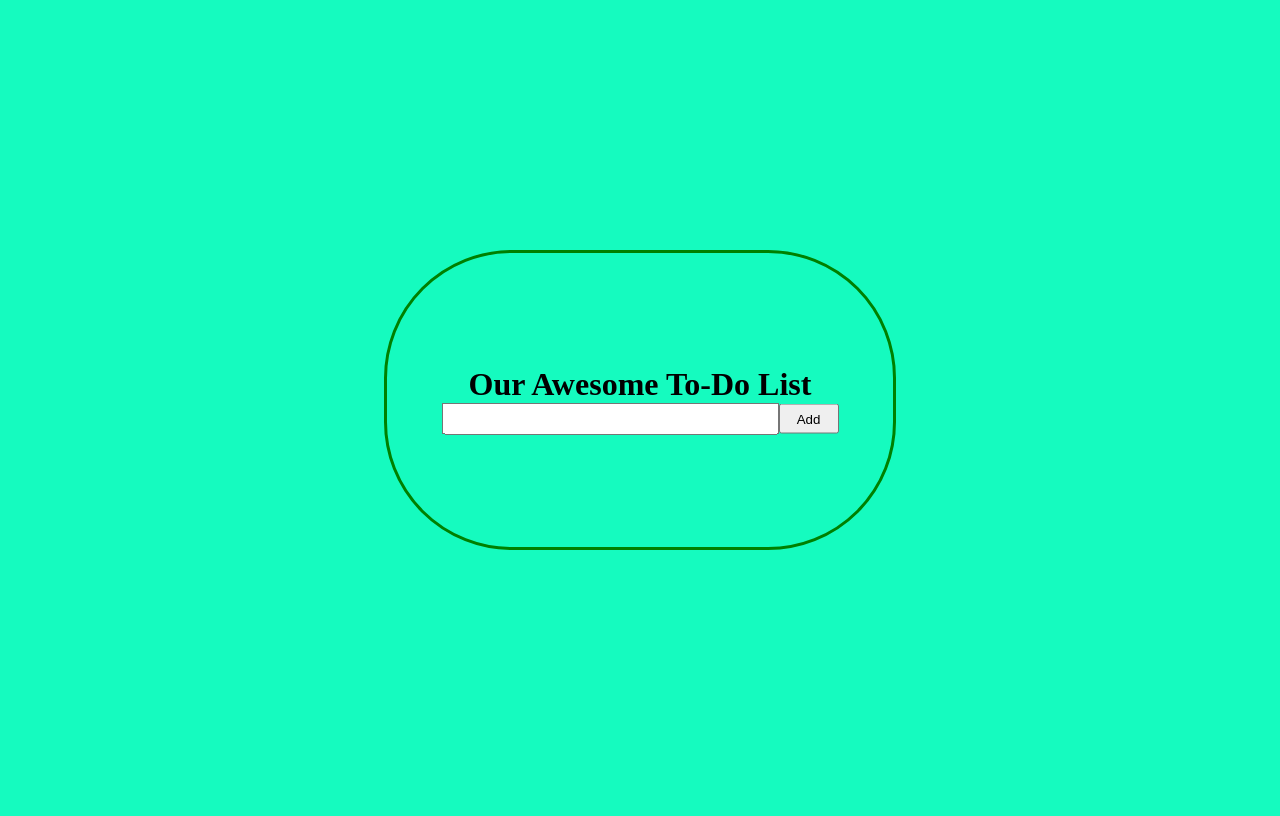
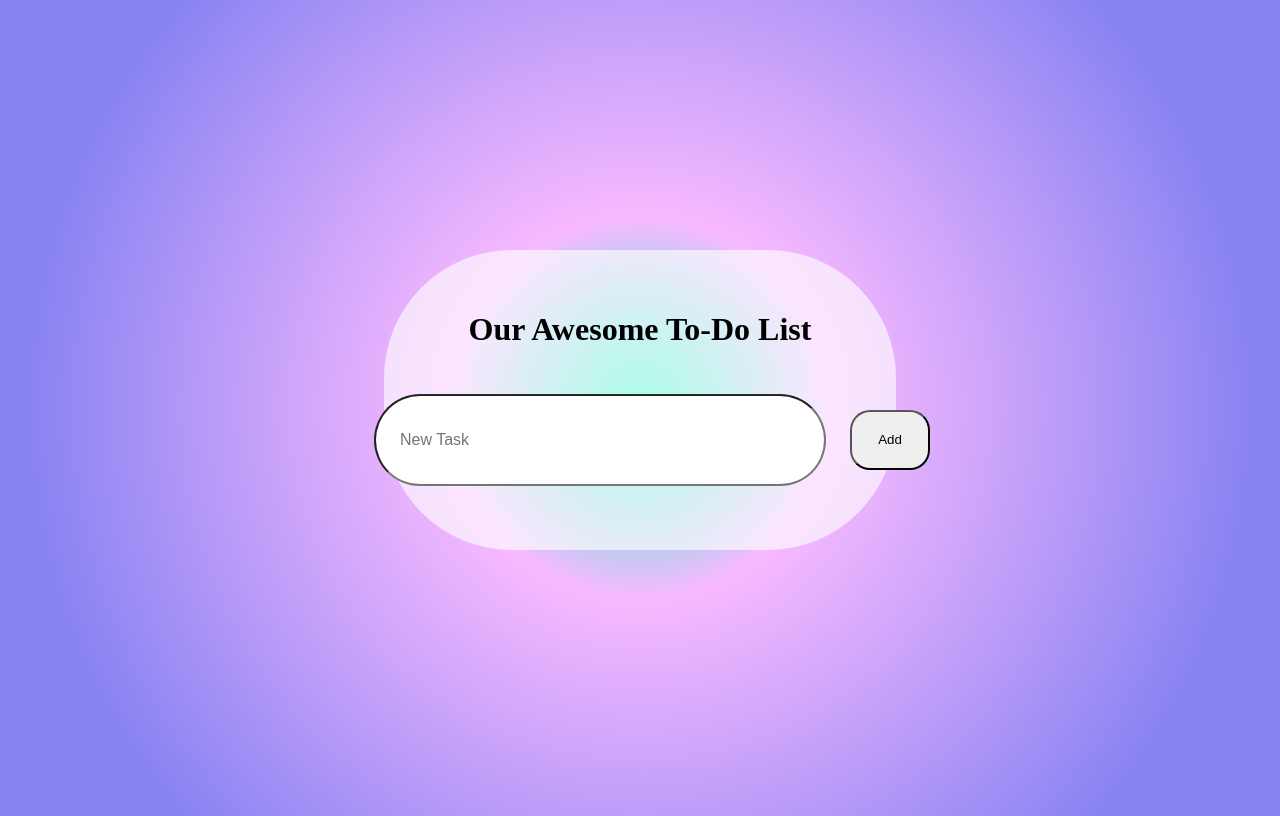
Before and after one commit to PriyankaBed/To_do_List, a plain HTML site: page index.html in a window 1280 px wide. Drawn offline with Linux system fonts and the light colour scheme.

Commit message:
css styling and gradiant fix

```diff
--- a/index.html
+++ b/index.html
@@ -13,7 +13,7 @@
             <div class="contentarea">
                 <h1>Our Awesome To-Do List</h1>
                 <div class="inline">
-                        <textarea name="task" value="New Task" id="task" cols="40" rows="2"></textarea>
+                        <input type="text" id="task" placeholder="New Task">
                         <button id="push"> Add </button>
                 </div>
             </div>
--- a/style.css
+++ b/style.css
@@ -1,24 +1,27 @@
-*{
-    margin: 0;
-    padding: 0;
-    box-sizing: border-box;
-}
 
 body {
     background: rgb(21,251,191);
     background-image: radial-gradient(circle, rgba(21,251,191,1) 0%, rgba(247,185,255,1) 25%, rgba(136,131,242,1) 81%);
+    width: 100vw;
+    height: 100vh;
 }
 
 #task{
-    resize: none;
+    border-radius: 5em;
+    width: 25em;
+    height: 2.5em;
+    padding: 1.5em;
+    margin: 1.5em;
+    font-size: 1em;
 }
 
 #push{
-    height: 30px;
-    width: 60px;
+    height: 4.5em;
+    width: 6em;
     float: center;
     position: relative;
     cursor: pointer;
+    border-radius: 1.5em;
 }
 
 .container{
@@ -27,7 +30,7 @@ body {
     height: 300px;
     width: 400px;
     position: relative;
-    border: 3px solid green;
+    background-color: rgba(255, 255, 255, 0.63);
     min-height: 150px;
     min-width: 500px;
     position: absolute;
```
